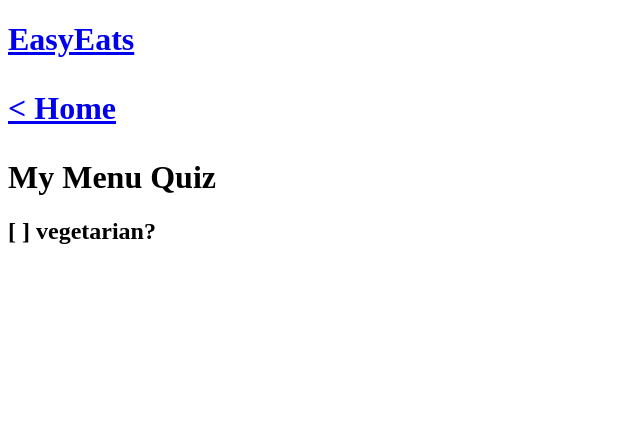
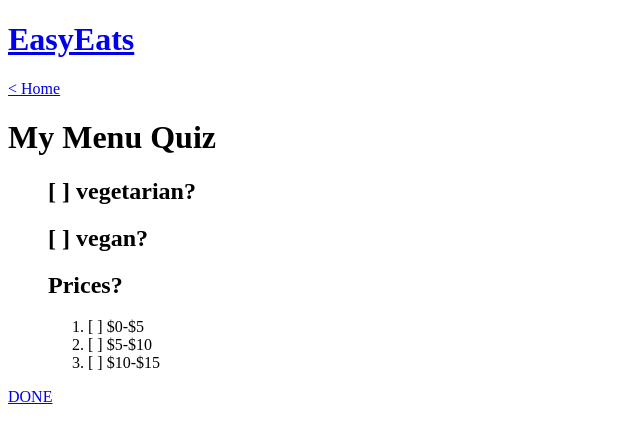
Before and after one commit to yumiminami97/EasyEats, a plain HTML site: page mymenuquiz.html in a window 1280 px wide. Shown: the whole page, without its empty margins (0-640 px from the left). Drawn offline with Linux system fonts and the light colour scheme.

Commit message:
more links

```diff
--- a/mymenuquiz.html
+++ b/mymenuquiz.html
@@ -2,20 +2,35 @@
 
 <html>
 <head>
-  <a href="home.html">
-  <h1>EasyEats<h1>
-  </a>
   <meta charset="utf-8">
   <title>My Menu Quiz</title>
 </head>
+
+<a href="home.html">
+<h1>EasyEats</h1>
+</a>
+
 <a href="home.html">
   <p>< Home</p>
 </a>
 
-</html>
 
 <body>
   <!-- quiz questions-->
   <h1>My Menu Quiz</h1>
-  <h2>[ ] vegetarian?</h2>
+  <ol>
+    <h2>[ ] vegetarian?</h2>
+    <h2>[ ] vegan?</h2>
+  <h2>Prices?</h2>
+  <ol>
+    <li> [ ] $0-$5</li>
+    <li> [ ] $5-$10</li>
+    <li> [ ] $10-$15</li>
+  </ol>
+</ol>
+  <a href= "quizresults.html">
+    <p>DONE</p>
+  </a>
+
+</body>
 </html>
```
Also changed, not shown: home.html (+3 -3 lines), maps.html (+7 -3 lines), places.html (+1 -1 lines), quizresults.html (+7 -1 lines).
